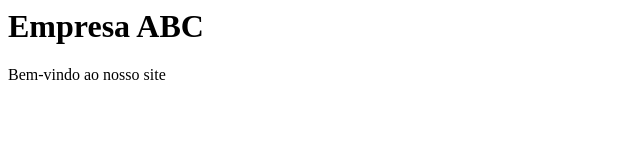
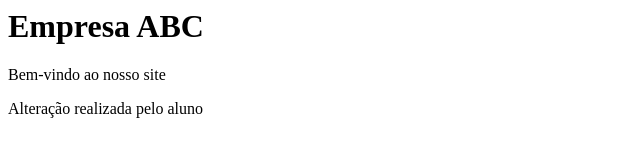
Before and after one commit to jsclibar/site-empresa, a plain HTML site: page index.html in a window 1280 px wide. Shown: the whole page, without its empty margins (0-640 px from the left). Drawn offline with Linux system fonts and the light colour scheme.

Commit message:
Adiciona alteração do aluno

```diff
--- a/index.html
+++ b/index.html
@@ -1,2 +1,3 @@
 <h1>Empresa ABC</h1>
 <p>Bem-vindo ao nosso site</p>
+<p>Alteração realizada pelo aluno</p>
```
